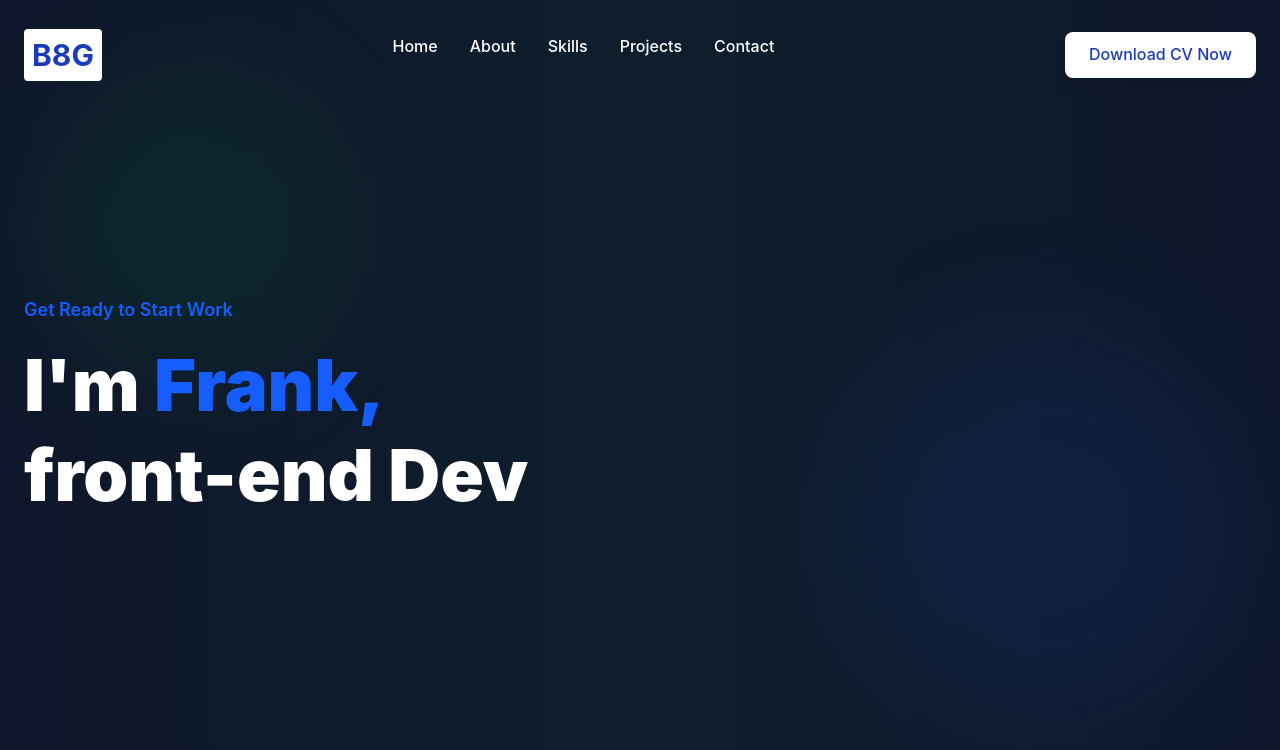
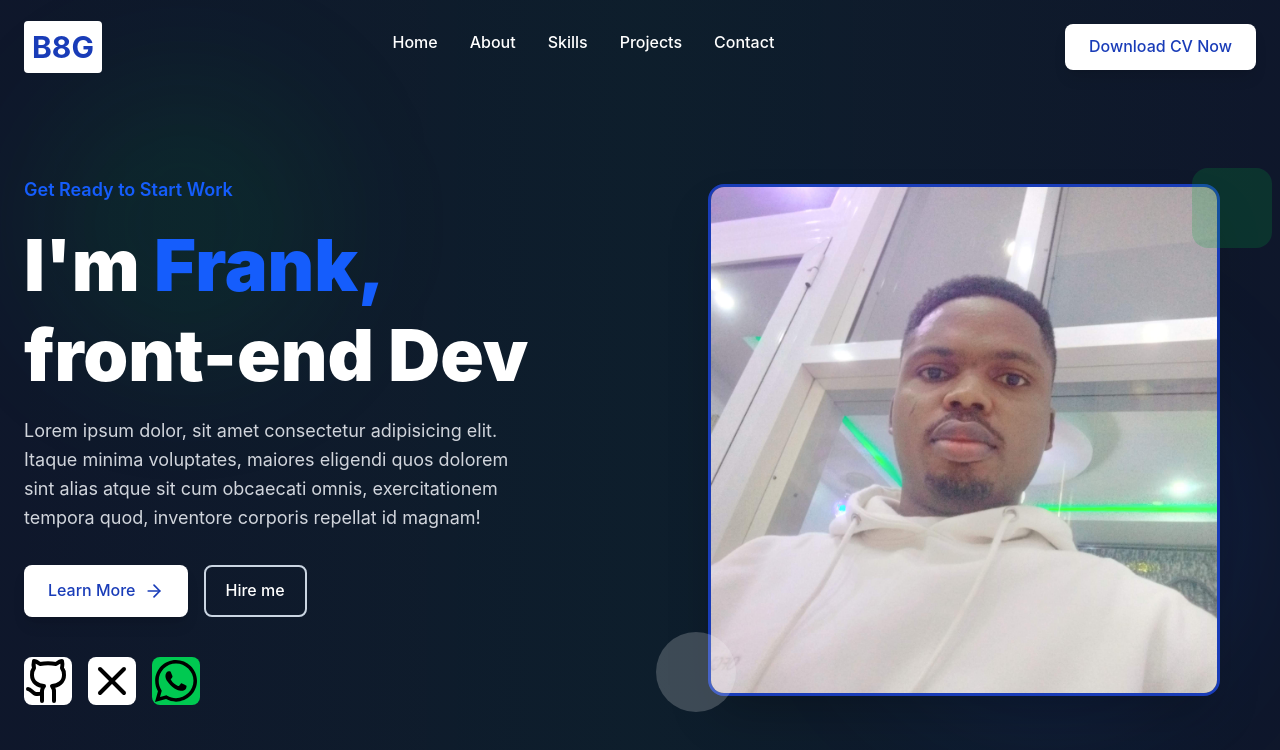
Before and after one commit to FrankAnuom/Neo, a React (Vite) app: page / in a window 1280 px wide. Shown: the top 750 px of the page. Built offline with nearby package versions, Linux system fonts and the light colour scheme.

Commit message:
Hero section completed

```diff
--- a/package.json
+++ b/package.json
@@ -14,6 +14,7 @@
     "lucide-react": "^0.539.0",
     "react": "^19.1.1",
     "react-dom": "^19.1.1",
+    "react-icons": "^5.5.0",
     "tailwindcss": "^4.1.11"
   },
   "devDependencies": {
--- a/src/components/Header.jsx
+++ b/src/components/Header.jsx
@@ -1,84 +1,96 @@
 import React, { useEffect, useState } from "react";
-import {Menu, X} from "lucide-react"
+import { Menu, X } from "lucide-react";
 
 function Header() {
-  const [isMenuOpen, setIsOpen] = useState(false)
-  const [isScrolled, setIsScrolled] = useState(false)
+  const [isMenuOpen, setIsOpen] = useState(false);
+  const [isScrolled, setIsScrolled] = useState(false);
 
-  useEffect(() =>{
-    const handleScroll = () =>{
-      setIsScrolled(window.screenY >50)
+  useEffect(() => {
+    const handleScroll = () => {
+      setIsScrolled(window.scrollY > 50);
+    };
+    window.addEventListener("scroll", handleScroll);
+    return () => window.removeEventListener("scroll", handleScroll);
+  }, []);
 
+  const scrollToSection = (href) => {
+    const element = document.querySelector(href);
+    if (element) {
+      element.scrollIntoView({ behavior: "smooth" });
     }
-    window.addEventListener("scroll", handleScroll);
-    return ()=>window.removeEventListener("scroll", handleScroll)
-
-  }, [])
-
-  const scrollToSection = (href)=>{
-    const element = document.querySelector(href)
-    if(element){
-      element.scrollIntoView({behavior: "smooth"})
-    }
-    setIsMenuOpen(false)
-  }
+    setIsOpen(false);
+  };
 
   const navItems = [
-    {name: "Home", href: "#home"},
-    {name: "About", href: "#about"},
-    {name: "Skills", href: "#skills"},
-    {name: "Projects", href: "#project"},
-    {name: "Contact", href: "#contact"}
-  ]
-
-
+    { name: "Home", href: "#home" },
+    { name: "About", href: "#about" },
+    { name: "Skills", href: "#skills" },
+    { name: "Projects", href: "#project" },
+    { name: "Contact", href: "#contact" },
+  ];
 
   return (
     <header
-      className={`fixed top-0 right-0 left-0 z-50 transition-all duration-500 ${isScrolled ?
-        "bg-slate-950 backdrop-blur-lg shadow -lg border-slate-800" : "bg-transparent"}`}
+      className={`fixed top-0 right-0 left-0 z-50 transition-all duration-500 ${
+        isScrolled
+          ? "bg-slate-950 backdrop-blur-lg shadow-lg border-slate-800"
+          : "bg-transparent"
+      }`}
     >
       <div className="container mx-auto px-6 py-4">
         <div className="flex items-center justify-between">
-          <div className="text-3xl mt-4 font-bold">
+          <div className="text-3xl mt-2 font-bold">
             <span className="bg-white rounded text-blue-800 pt-2 pl-2 pr-2 pb-2">
               B8G
             </span>
           </div>
           {/* desktop menu */}
           <nav className="hidden md:flex space-x-8">
-            {navItems.map((item, index)=>{
-              return <button className="text-white hover:text-blue-200 hover:rounded transition-all duration-300 font-medium relative group"
-              style={{animationDelay: `${index * 0.1}s`}}>
+            {navItems.map((item, index) => {
+              return (
+                <button
+                  className="text-white hover:text-blue-200 hover:rounded transition-all duration-300 font-medium relative group"
+                  style={{ animationDelay: `${index * 0.1}s` }}
+                >
                   {item.name}
                   <span className="absolute -bottom-2 left-0 w-0 h-0.5 bg-white transition-all duration-300 group-hover:w-full"></span>
                 </button>
+              );
             })}
           </nav>
-          <button className="hidden md:flex items-center gap-2
-           bg-white text-blue-800 mt-4 px-6 py-2.5 rounded-lg
+          <button
+            className="hidden md:flex items-center gap-2
+           bg-white text-blue-800 mt-2 px-6 py-2.5 rounded-lg
            hover:bg-bluee-500 transition-all duration-300 font-medium
-           shadow shadow-lg hover:shadow-xl hover:scale-105">
+           shadow shadow-lg hover:shadow-xl hover:scale-105"
+          >
             Download CV Now
           </button>
           {/* mobile menu */}
-          <button className="text-white md:hidden" onClick={() => setIsOpen(!isMenuOpen)}>
-           {isMenuOpen ? <X size={24}/> : <Menu size={24}/>}
+          <button
+            className="text-white md:hidden"
+            onClick={() => setIsOpen(!isMenuOpen)}
+          >
+            {isMenuOpen ? <X size={24} /> : <Menu size={24} />}
           </button>
         </div>
 
         {isMenuOpen && (
           <nav className="md:hidden mt-4 pb-4 border-t border-slate-800 pt-4 bg-slate-800 rounded-lg shadow-lg ">
-            {navItems.map((item) =>{
-              return <button className="block w-full text-center py-3 px-4 text-white  hover:bg-slate-blue-800 transition-all duration 300">{item.name}</button>
+            {navItems.map((item) => {
+              return (
+                <button className="block w-full text-center py-3 px-4 text-white  hover:bg-slate-blue-800 transition-all duration 300">
+                  {item.name}
+                </button>
+              );
             })}
-          <button className="mt-4 w-full flex items-center text-blue-800  justify-center gap-2 bg-white px-6 py-2.5
-           rounded-lg hover:bg-blue-800 transition-all duration-300">
+            <button
+              className="mt-4 w-full flex items-center text-blue-800  justify-center gap-2 bg-white px-6 py-2.5
+           rounded-lg hover:bg-blue-800 transition-all duration-300"
+            >
               Download CV Now
             </button>
-
           </nav>
-
         )}
       </div>
     </header>
--- a/src/components/Hero.jsx
+++ b/src/components/Hero.jsx
@@ -1,6 +1,14 @@
-import React from "react";
+import React, { useEffect, useState } from "react";
+import { ArrowRight, Github, X } from "lucide-react";
+import { FaWhatsapp } from "react-icons/fa";
+import neo from "../assets/neo.jpg";
 
 function Hero() {
+  const [isVisible, setIsVisible] = useState(false);
+  useEffect(() => {
+    setIsVisible(true);
+  }, []);
+
   return (
     <section
       id="home"
@@ -17,26 +25,139 @@ function Hero() {
         ></div>
       </div>
       <div className="container mx-auto px-6 py-20 relative z-10">
-        <div className="grid lg:grid-cols2 gap-16 items-center">
+        <div className="grid lg:grid-cols-2 gap-16 items-center">
           {/* left container */}
           <div className="space-y-8">
             <div className="space-y-4">
               <p
-                className={`text-blue-600 font-semibold text-lg transition-all duration-1000`}
+                className={`text-blue-600 font-semibold text-lg transition-all duration-1000
+                  ${
+                    isVisible
+                      ? "opacity-100 translate-y-0"
+                      : "opacity-0 translate-y-10"
+                  }`}
               >
                 Get Ready to Start Work
               </p>
-              <h1 className={`text-5xl md:text-7xl font-black
-                 text-white leading-tight transition-all duration-1000 delay-200`}>
+              <h1
+                className={`text-5xl md:text-7xl font-black
+                 text-white leading-tight transition-all duration-1000 delay-200
+                  ${
+                    isVisible
+                      ? "opacity-100 translate-y-0"
+                      : "opacity-0 translate-y-10"
+                  }`}
+              >
                 I'm
                 <span className="text-blue-600"> Frank,</span> <br />
                 <span className="text-white">front-end Dev</span>
-                </h1>
+              </h1>
+              <p
+                className={`text-gray-300 text-lg leading-relaxed max-w-lg transition-all duration-1000 delay-400
+                   ${
+                    isVisible
+                      ? "opacity-100 translate-y-0"
+                      : "opacity-0 translate-y-10"
+                  }`}
+              >
+                Lorem ipsum dolor, sit amet consectetur adipisicing elit. Itaque
+                minima voluptates, maiores eligendi quos dolorem sint alias
+                atque sit cum obcaecati omnis, exercitationem tempora quod,
+                inventore corporis repellat id magnam!
+              </p>
+              <div className={`flex flex-wrap gap-4 pt-4 transition-all duration-1000
+                 ${
+                    isVisible
+                      ? "opacity-100 translate-y-0"
+                      : "opacity-0 translate-y-10"
+                  }`}>
+                <button
+                  className="bg-white text-blue-800 h-13
+                 px-6 py-4 rounded-lg hover:bg-blue-800 hover:text-white
+                 transition-all duration-300 flex items-center gap-2
+                  group shadow-lg hover:shadow-xl font-medium hover:scale-105"
+                >
+                  Learn More{" "}
+                  <ArrowRight className="w-5 h-5 transition-transform group-hover;translate-x-1" />
+                </button>
+                <button
+                  className="border-2 border-slate-300 text-white px-5 py-2 h-13 rounded-lg
+                 hover:bg-blue-800 hover:text-white trasnition-all duration-300
+                 font-medium flex items-center gap-2 group hover:scale-105 "
+                >
+                  <a
+                    href="https://api.whatsapp.com/qr/HR4KC53VG3KGL1?autoload=1&app_absent=0"
+                    target="_blank"
+                    rel="noopener noreferrer"
+                  >
+                    Hire me
+                  </a>
+                </button>
+              </div>
+              {/* social links */}
+              <div className={`flex gap-4 pt-6 transition-all duration-100 delay-800
+                 ${
+                    isVisible
+                      ? "opacity-100 translate-y-0"
+                      : "opacity-0 translate-y-10"
+                  }`}>
+                <a
+                  href="https://github.com/FrankAnuom"
+                  target="_blank"
+                  rel="noopener noreferrer"
+                  className="w-12 h-12 bg-slate-700 bg-white rounded-lg flex items-center justify-center hover:bg-white hover:text-blue
+                transition-all duration-300 group hover:scale-110 hover:rotate-6"
+                >
+                  <Github className="w-12 h-12" />
+                </a>
+                <a
+                  href="https://x.com/neoryte?t=kDcRbeZxIbY0_8x5e7bZ2w&s=09"
+                  target="_blank"
+                  rel="noopener noreferrer"
+                  className="w-12 h-12 bg-slate-700 bg-white rounded-lg flex items-center justify-center hover:bg-white hover:text-blue
+                transition-all duration-300 group hover:scale-110 hover:rotate-6"
+                >
+                  <X className="w-12 h-12" />
+                </a>
+                <a href="" target="_blank" rel="noopener noreferrer">
+                  <FaWhatsapp
+                    className="w-12 h-12 rounded-lg flex items-center justify-center bg-green-500 hover:text-blue
+                transition-all duration-300 group hover:scale-110 hover:rotate-6"
+                  />
+                </a>
+              </div>
             </div>
           </div>
 
           {/* right container */}
-          <div></div>
+          <div className={`relative transition-all duration-1000 delay-300
+             ${
+                    isVisible
+                      ? "opacity-100 translate-y-0"
+                      : "opacity-0 translate-y-10"
+                  }`}>
+            <div className="relative">
+              <div className="w-full max-w-lg mx-auto">
+                <div className="relative group">
+                  <img
+                    src={neo}
+                    alt=""
+                    className={`w-full rounded-2xl shadow-2xl border-3 border-blue-800
+                     transition-all duration-500 group-hover:scale-105
+                      ${
+                    isVisible
+                      ? "opacity-100 translate-y-0"
+                      : "opacity-0 translate-y-10"
+                  }`}
+                  />
+                </div>
+              </div>
+              <div className={`absolute -top-4 -right-4 w-20 h-20 bg-green-600 rounded-2xl opacity-20
+                 `}></div>
+              <div className={`absolute -bottom-4 -left-4 w-20 h-20 bg-white rounded-full opacity-20
+                `}></div>
+            </div>
+          </div>
         </div>
       </div>
     </section>
```
Also changed, not shown: src/assets/neo.jpg (added), 1 other file (tests, documents, lock files or other folders). Lines whose indentation alone changed are shown as unchanged.
